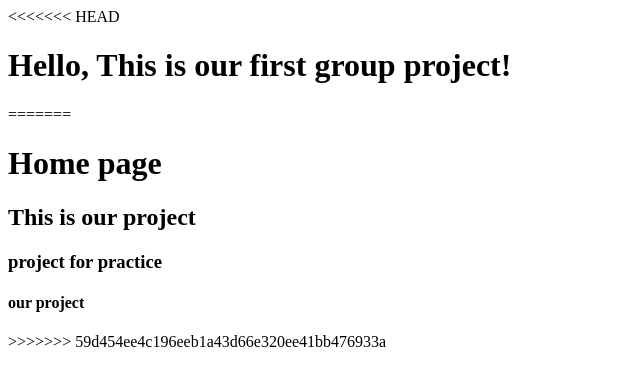
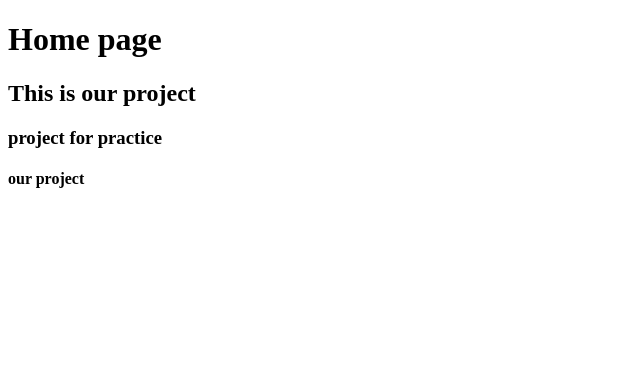
Before and after one commit to vrushaligaikwad123/Practice, a plain HTML site: page index.html in a window 1280 px wide. Shown: the whole page, without its empty margins (0-640 px from the left). Drawn offline with Linux system fonts and the light colour scheme.

```diff
--- a/index.html
+++ b/index.html
@@ -6,13 +6,9 @@
     <title>Document</title>
 </head>
 <body>
-<<<<<<< HEAD
-    <h1>Hello, This is our first group project!</h1>
-=======
     <h1>Home page</h1>
     <h2>This is our project</h2>
     <h3>project for practice</h3>
     <h4>our project </h4>
->>>>>>> 59d454ee4c196eeb1a43d66e320ee41bb476933a
 </body>
 </html>
```
